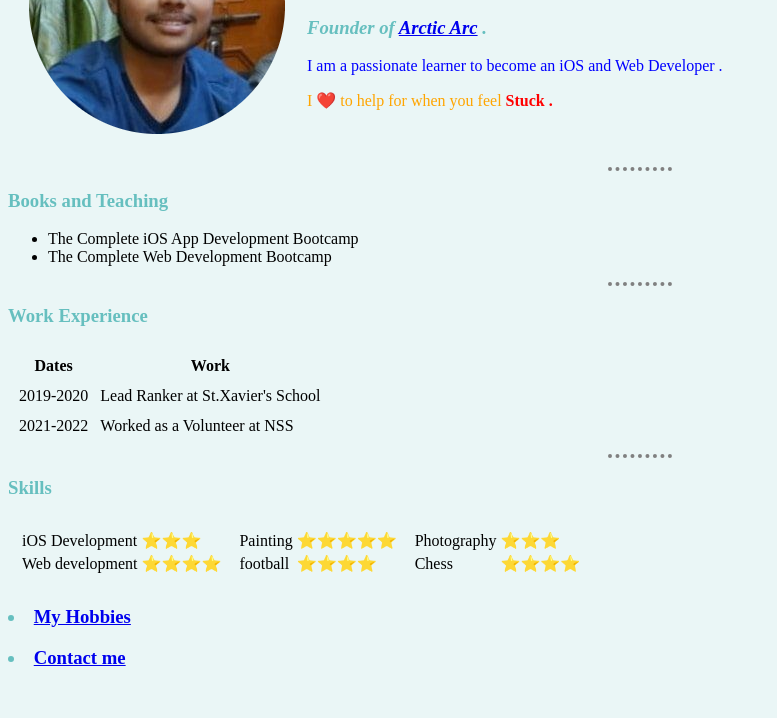
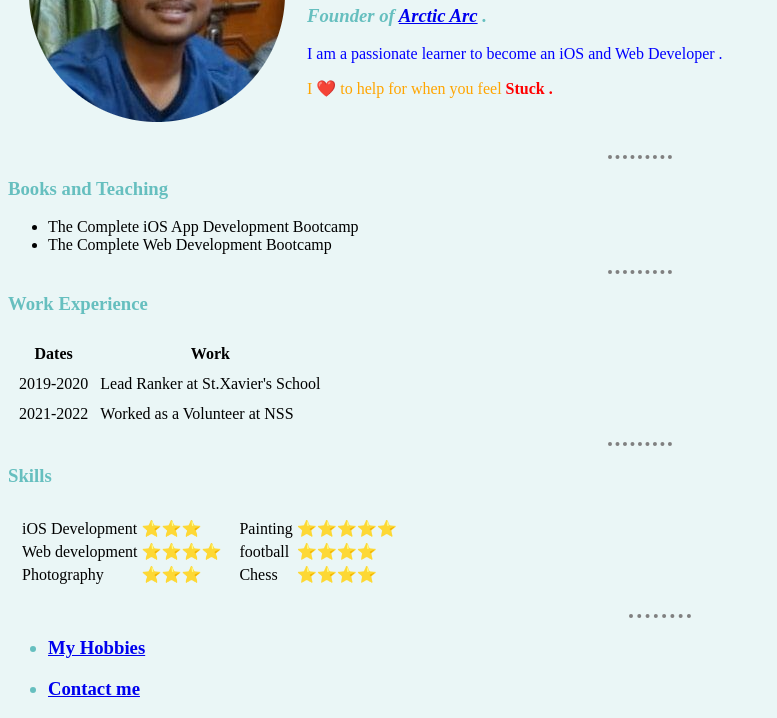
Before and after one commit to prateektrivedi21/cv, a plain HTML site: page index.html in a window 1280 px wide. Shown: the part 163-881 px from the top of the page, without its empty margins (0-777 px from the left). Before the commit the page ends 850 px from the top, so only its background shows below. Drawn offline with Linux system fonts and the light colour scheme; files that its build step writes are made by us from their sources.

Commit message:
update index.html

```diff
--- a/index.html
+++ b/index.html
@@ -9,15 +9,14 @@
     <link rel="stylesheet" href="css/styles.css">
 </head>
 
-<body>
-    <hr><!--  size="5" color="yellow"-->
+<body background-color: #EAF6F6;>
     <table cellspacing="20">
         <tr>
             <td>
                 <img src="1642104576256-modified.png" alt="Prateek profile picture">
             </td>
             <td>
-                <h1>Prateek Trivedi</h1>
+                <h1 color:#66BFBF>Prateek Trivedi</h1>
                 <h2 style="color:red;">Hello World!- Get Ready To Be Amazed!</h2>
                 <h3><em>Founder of <strong><a href="https://www.nipr.ac.jp/arcs2/e/">Arctic Arc</a> .</strong></em></h3>
                 <p style="color:blue;">I am a passionate learner to become an iOS and Web Developer .</p>
@@ -25,15 +24,15 @@
             </td>
         </tr>
     </table>
-    <hr>
+    <hr style="border-style: none; border-top-style: dotted; border-top-color: grey; border-width: 4px; width: 5%;">
     <!--size="5" color="yellow"-->
-    <h3>Books and Teaching</h3>
+    <h3 style="color:#66BFBF">Books and Teaching</h3>
     <ul>
         <li>The Complete iOS App Development Bootcamp</li>
         <li>The Complete Web Development Bootcamp</li>
     </ul>
-    <hr><!-- size="3" color="red"-->
-    <h3>Work Experience</h3>
+    <hr style="border-style: none; border-top-style: dotted; border-top-color: grey; border-width: 4px; width: 5%;"><!-- size="3" color="red"-->
+    <h3 style="color:#66BFBF">Work Experience</h3>
     <!--style="background-color:papayawhip;"-->
     <table cellspacing="10">
         <thead>
@@ -53,8 +52,8 @@
             </tr>
         </tbody>
     </table>
-    <hr><!-- color="red" size="3"-->
-    <h3>Skills</h3>
+    <hr style="border-style: none; border-top-style: dotted; border-top-color: grey; border-width: 4px; width: 5%;"><!-- color="red" size="3"-->
+    <h3 style="color:#66BFBF">Skills</h3>
     <!--style="background-color:papayawhip;"-->
     <table cellspacing="10">
         <tr>
@@ -68,6 +67,10 @@
                         <td>Web development</td>
                         <td>⭐️⭐️⭐️⭐️</td>
                     </tr>
+                    <tr>
+                        <td>Photography</td>
+                        <td>⭐️⭐️⭐️</td>
+                    </tr>
                 </table>
             </td>
             <td>
@@ -80,24 +83,17 @@
                         <td>football</td>
                         <td>⭐️⭐️⭐️⭐️</td>
                     </tr>
-                </table>
-            </td>
-            <td>
-                <table>
-                    <tr>
-                        <td>Photography</td>
-                        <td>⭐️⭐️⭐️</td>
-                    </tr>
                     <tr>
                         <td>Chess</td>
                         <td>⭐️⭐️⭐️⭐️</td>
                     </tr>
                 </table>
             </td>
-        </tr>
+           </tr>
     </table>
-
-    <h3>
+    <ul>
+    <hr style="border-style: none; border-top-style: dotted; border-top-color: grey; border-width: 4px; width: 5%;">
+    <h3 style="color:#66BFBF">
         <li><a href="hobbies.html">My Hobbies</a></li>
     </h3>
     <h3>
```
